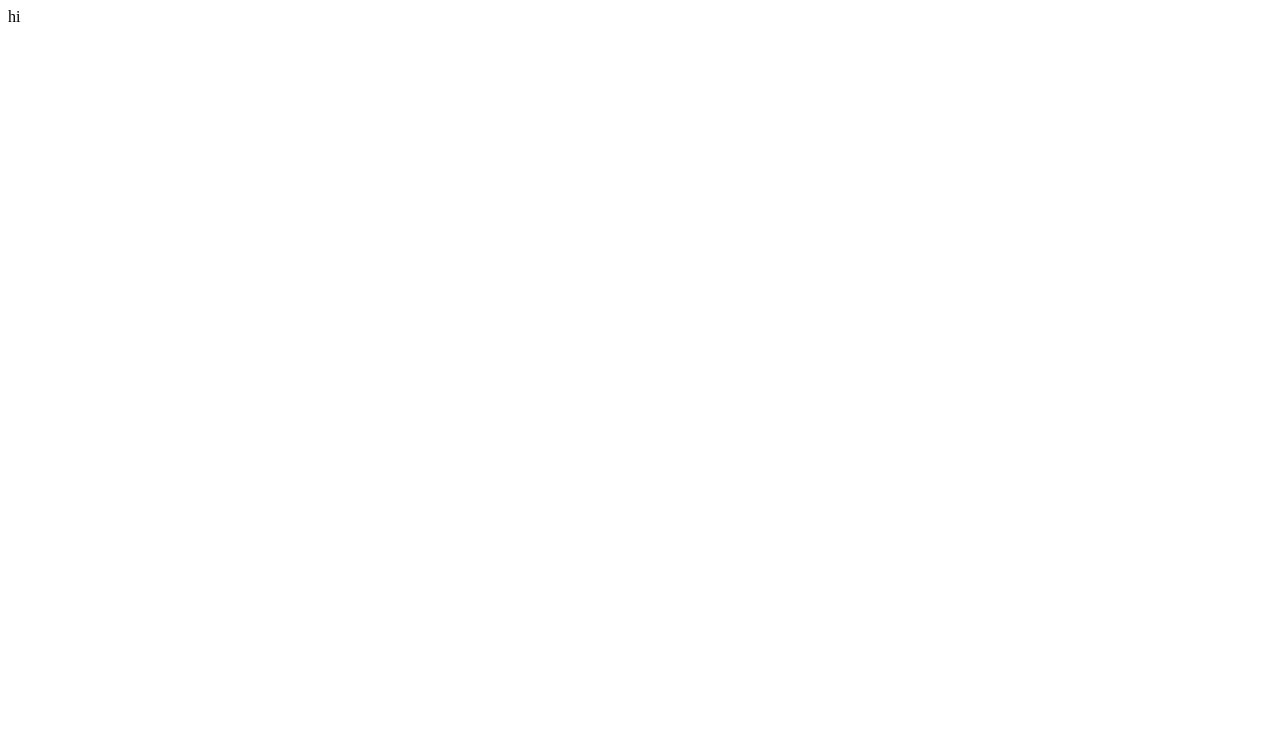
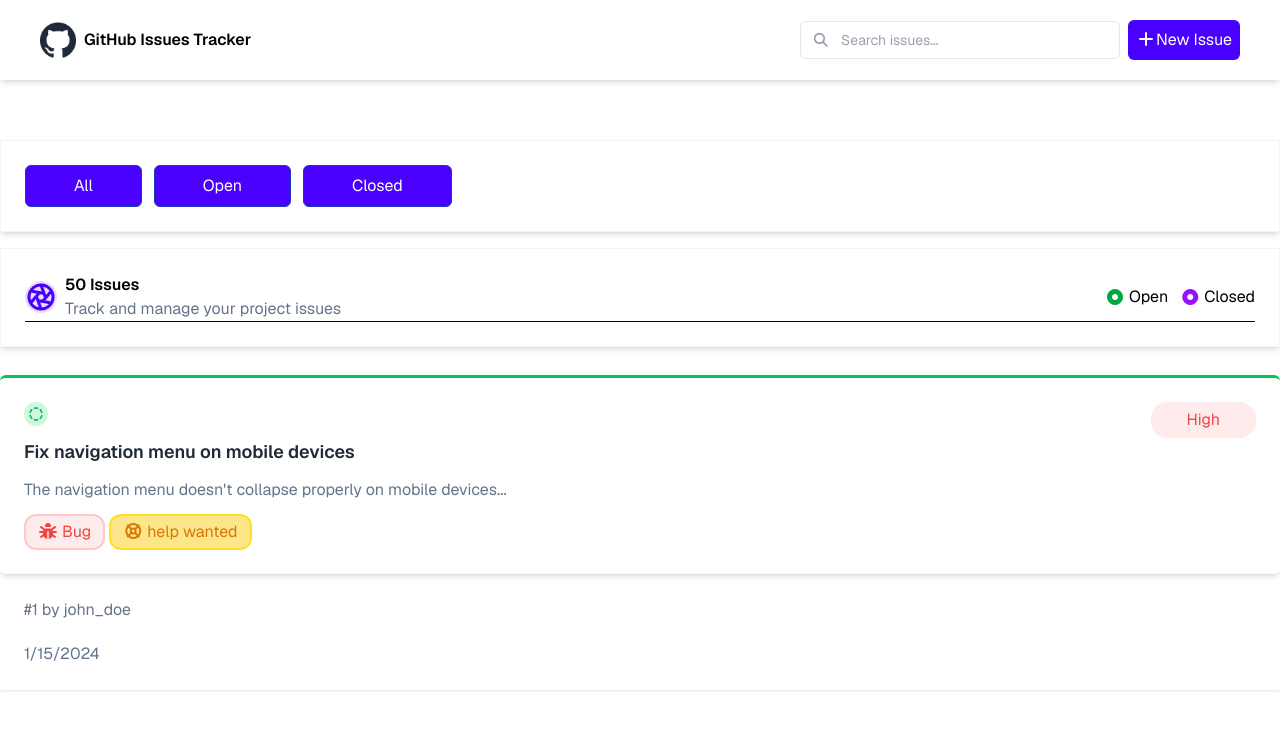
Before and after one commit to fFAYSAL/assingment-05-github-issues-tracker, a plain HTML site: page mainpage.html in a window 1280 px wide. Drawn offline with nearby package versions, Linux system fonts and the light colour scheme.

Commit message:
filter bar design complete

```diff
--- a/mainpage.html
+++ b/mainpage.html
@@ -3,9 +3,115 @@
 <head>
     <meta charset="UTF-8">
     <meta name="viewport" content="width=device-width, initial-scale=1.0">
-    <title>Document</title>
+    <title>Github Issues Tracker</title>
+
+    <!-- tailwind css connect -->
+    <script src="https://cdn.jsdelivr.net/npm/@tailwindcss/browser@4"></script>
+
+
+     <!-- google fonts -->
+    <link rel="preconnect" href="https://fonts.googleapis.com">
+     <link rel="preconnect" href="https://fonts.gstatic.com" crossorigin>
+    <link href="https://fonts.googleapis.com/css2?family=Geist:wght@100..900&display=swap" rel="stylesheet">
+
+    <!-- font awesome -->
+     <link rel="stylesheet" href="https://cdnjs.cloudflare.com/ajax/libs/font-awesome/7.0.1/css/all.min.css" integrity="sha512-2SwdPD6INVrV/lHTZbO2nodKhrnDdJK9/kg2XD1r9uGqPo1cUbujc+IYdlYdEErWNu69gVcYgdxlmVmzTWnetw==" crossorigin="anonymous" referrerpolicy="no-referrer" />
+
+
+
+    <link rel="stylesheet" href="style.css">
 </head>
 <body>
-    hi
+    <nav class="flex justify-between px-10 py-5 bg-white shadow-md">
+        <div class="flex items-center gap-2 font-semibold text-6">
+            <img src="./assets/github-logo.png" alt="" class="size-9">
+            <h2>GitHub Issues Tracker</h2>
+        </div>
+        <div class="relative flex items-center gap-2 ">
+            <span class="absolute left-3 text-gray-400">
+              <i class="fa-solid fa-magnifying-glass text-sm"></i>
+            </span>
+
+            <input
+            type="text"
+            id="search-input"
+            placeholder="Search issues..."
+            class="pl-10 pr-4 py-2 border border-gray-200 rounded-md w-64 md:w-80 text-sm focus:outline-none focus:ring-1 focus:ring-blue-400 placeholder:text-gray-400">
+
+            <button class="bg-[#4A00FF] p-2 rounded-md text-white"><i class="fa-solid fa-plus"></i>New Issue</button>
+
+
+        </div>
+
+
+    </nav>
+
+
+    <!-- main section -->
+     <section class="max-w-7xl mx-auto ">
+        <div class="flex gap-3 bg-[#ffffff] shadow-md mt-15 border border-gray-100 p-6">
+            <button class="px-12 py-2 bg-[#4A00FF] text-white border border-blue-800 rounded-md">All</button>
+            <button class="px-12 py-2 bg-[#4A00FF] text-white border border-blue-800 rounded-md">Open</button>
+            <button class="px-12 py-2 bg-[#4A00FF] text-white border border-blue-800 rounded-md">Closed</button>
+        </div>
+
+        <div class="mt-4 bg-white shadow-md border border-gray-100 p-6">
+            <div class="flex justify-between border-b">
+                <div class="flex items-center gap-2">
+                    <img src="./assets/Aperture.png" alt="" class="size-8 bg-[#4800ff21] rounded-full  ">
+                    <div>
+                       <h4 class="text-5 font-semibold">50 Issues</h4>
+                       <p class="text-[#64748B]">Track and manage your project issues</p>
+                    </div>
+                </div>
+                <div class="flex gap-3 items-center ">
+
+                    <div class="flex items-center gap-1">
+                        <i class="fa-solid fa-circle-dot text-green-600"></i>
+                       <p>Open</p>
+                    </div>
+                    <div class="flex items-center gap-1">
+                        <i class="fa-solid fa-circle-dot text-purple-600"></i>
+                        <p>Closed</p>
+
+                    </div>
+
+                </div>
+
+
+            </div>
+
+
+
+        </div>
+            <div class="card-div mt-7">
+                <div class="border-t-3 rounded-md border-green-500 p-6 shadow-md">
+                    <div class="flex justify-between space-y-3">
+                        <img src="./assets/Open-Status.png" alt="">
+                        <button class="bg-[#FEECEC] px-9 text-[#EF4444] py-1 rounded-2xl">High</button>
+                    </div>
+                    <div class="space-y-3">
+                        <h2 class="text-[#1F2937] font-semibold text-lg">Fix navigation menu on mobile devices</h2>
+                        <p class="text-[#64748B]">The navigation menu doesn't collapse properly on mobile devices...</p>
+                        <div>
+                            <button class="bg-[#FEECEC] text-[#EF4444] px-3 py-1 rounded-xl border-2 border-red-200"><i class="fa-solid fa-bug"></i>  Bug</button>
+                            <button class="bg-[#FDE68A] text-[#D97706] px-3 py-1 rounded-xl border-2 border-yellow-300">   <i class="fa-solid fa-life-ring"></i>  help wanted</button>
+                        </div>
+                    </div>
+
+                </div>
+                <div class="p-6 shadow space-y-5">
+                    <h4 class="text-[#64748B]">#1 by john_doe</h4>
+                    <p class="class= text-[#64748B]">1/15/2024</p>
+                </div>
+            </div>
+
+     </section>
+
+
+
+
+
+
 </body>
 </html>
```
Also changed, not shown: index.html (+7 -3 lines).
